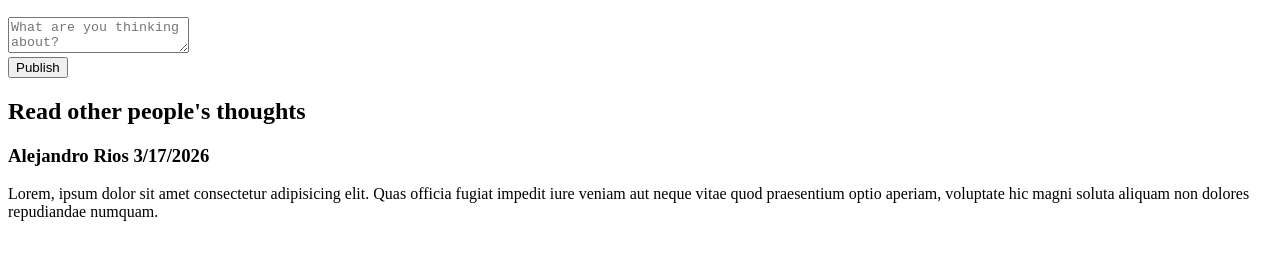
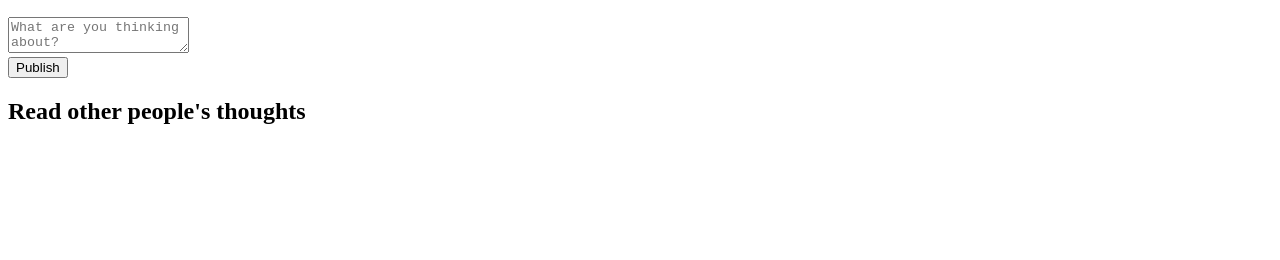
Before and after one commit to AlejandroAv19/journal, a website: page public/index.html in a window 1280 px wide. Shown: the part 110-370 px from the top of the page. Drawn offline with Linux system fonts and the light colour scheme.

Commit message:
remove dummy entry and add script to file

```diff
--- a/public/index.html
+++ b/public/index.html
@@ -18,12 +18,8 @@
     <section id="entries-section">
         <h2>Read other people's thoughts</h2>
         <div id="entries-container">
-            <article class="journal-entry">
-                <h3>Alejandro Rios <span class="entry-date">3/17/2026</span></h3>
-                <p>Lorem, ipsum dolor sit amet consectetur adipisicing elit. Quas officia fugiat impedit iure veniam aut neque vitae quod praesentium optio aperiam, voluptate hic magni soluta aliquam non dolores repudiandae numquam.</p>
-            </article>
         </div>
     </section>
-
+    <script src="script.js"></script>
 </body>
 </html>
```
